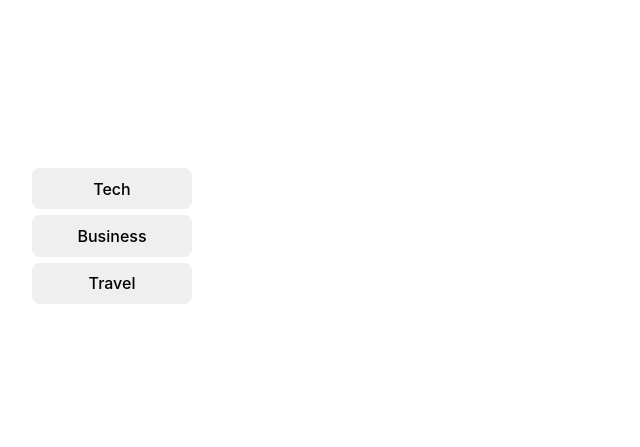
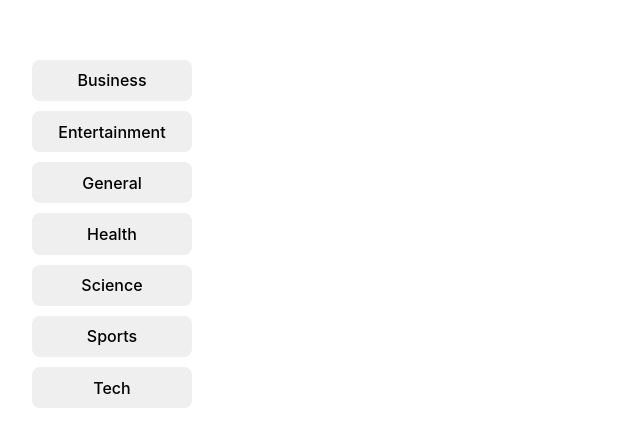
Before and after one commit to JoshBennett793/news-turing-take-home, a React (Vite) app: page / in a window 1280 px wide. Shown: the part 161-608 px from the top of the page, without its empty margins (0-640 px from the left). Built offline with nearby package versions, Linux system fonts and the light colour scheme.

Commit message:
Add to list of categories

```diff
--- a/src/Components/Nav/Nav.css
+++ b/src/Components/Nav/Nav.css
@@ -8,6 +8,6 @@
 
   .nav-item {
     width: 10em;
-    margin-bottom: 6px;
+    margin-bottom: 10px;
   }
 }
--- a/src/Components/Nav/Nav.jsx
+++ b/src/Components/Nav/Nav.jsx
@@ -1,3 +1,5 @@
+// make 5 more nav components for these topics: entertainments, general, health, science, sports
+
 import './Nav.css';
 
 import PropTypes from 'prop-types';
@@ -5,14 +7,26 @@ import PropTypes from 'prop-types';
 export default function Nav({ setNews }) {
   return (
     <nav className='sidebar-nav'>
-      <button className='nav-item' onClick={() => setNews('technology')}>
-        Tech
-      </button>
       <button className='nav-item' onClick={() => setNews('business')}>
         Business
       </button>
-      <button className='nav-item' onClick={() => setNews('travel')}>
-        Travel
+      <button className='nav-item' onClick={() => setNews('entertainment')}>
+        Entertainment
+      </button>
+      <button className='nav-item' onClick={() => setNews('general')}>
+        General
+      </button>
+      <button className='nav-item' onClick={() => setNews('health')}>
+        Health
+      </button>
+      <button className='nav-item' onClick={() => setNews('science')}>
+        Science
+      </button>
+      <button className='nav-item' onClick={() => setNews('sports')}>
+        Sports
+      </button>
+      <button className='nav-item' onClick={() => setNews('technology')}>
+        Tech
       </button>
     </nav>
   );
```
